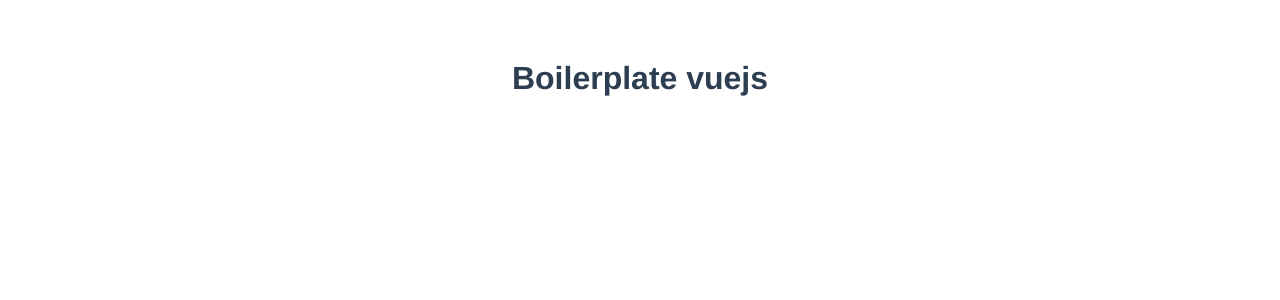
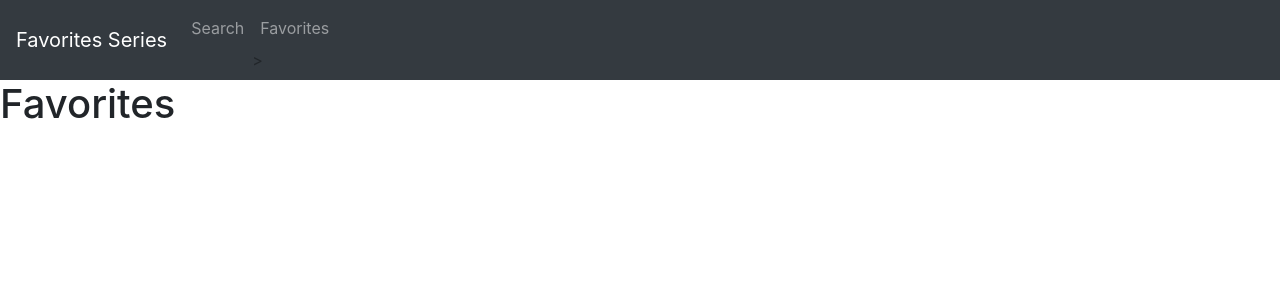
Before and after one commit to Mkadri66/favorites_series, a Vue app: page /favorites in a window 1280 px wide. Shown: the top 300 px of the page. Built offline with nearby package versions, Linux system fonts and the light colour scheme.

Commit message:
feat (components) create components & routing

```diff
--- a/public/index.html
+++ b/public/index.html
@@ -5,6 +5,9 @@
     <meta http-equiv="X-UA-Compatible" content="IE=edge">
     <meta name="viewport" content="width=device-width,initial-scale=1.0">
     <link rel="icon" href="<%= BASE_URL %>favicon.ico">
+    <link rel="stylesheet" href="https://stackpath.bootstrapcdn.com/bootstrap/4.3.1/css/bootstrap.min.css">
+    <link rel="stylesheet" href="https://use.fontawesome.com/releases/v5.8.1/css/all.css"
+      integrity="sha384-50oBUHEmvpQ+1lW4y57PTFmhCaXp0ML5d60M1M7uH2+nqUivzIebhndOJK28anvf" crossorigin="anonymous">
     <title>favorites_series</title>
   </head>
   <body>
--- a/src/App.vue
+++ b/src/App.vue
@@ -1,27 +1,40 @@
 <template>
   <div id="app">
-    <HelloWorld msg="Boilerplate vuejs"/>
+    <nav class="navbar navbar-expand-lg navbar-dark bg-dark">
+      <router-link class="navbar-brand" :to="{name: 'Home'}"> Favorites Series </router-link>
+      <button class="navbar-toggler" type="button" data-toggle="collapse" data-target="#navbarNav" aria-controls="navbarNav" aria-expanded="false" aria-label="Toggle navigation">
+        <span class="navbar-toggler-icon"></span>
+      </button>
+      <div class="collapse navbar-collapse" id="navbarNav">
+        <ul class="navbar-nav">
+          <li class="nav-item">
+            <router-link class="nav-link" :to="{name: 'Search'}">Search</router-link>
+          </li>
+          <li class="nav-item">
+            <router-link class="nav-link" :to="{name: 'Favorites'}">Favorites</router-link>>
+          </li>
+        </ul>
+      </div>
+    </nav>
+    <router-view></router-view>
   </div>
 </template>
 
 <script>
-import HelloWorld from './components/HelloWorld.vue'
+import Home from './components/Home'
+import Search from './components/SearchSeries'
+import Favorites from './components/Favorites'
 
 export default {
   name: 'app',
   components: {
-    HelloWorld
+    Home,
+    Search,
+    Favorites
   }
 }
 </script>
 
 <style>
-#app {
-  font-family: 'Avenir', Helvetica, Arial, sans-serif;
-  -webkit-font-smoothing: antialiased;
-  -moz-osx-font-smoothing: grayscale;
-  text-align: center;
-  color: #2c3e50;
-  margin-top: 60px;
-}
+
 </style>
--- /dev/null
+++ b/src/components/Favorites.vue
@@ -0,0 +1,15 @@
+<template>
+    <div>
+        <h1> Favorites </h1>
+    </div>
+</template>
+
+<script>
+export default {
+
+}
+</script>
+
+<style>
+
+</style>
--- a/src/components/HelloWorld.vue
+++ /dev/null
@@ -1,32 +0,0 @@
-<template>
-  <div class="hello">
-    <h1>{{ msg }}</h1>
-  </div>
-</template>
-
-<script>
-export default {
-  name: 'HelloWorld',
-  props: {
-    msg: String
-  }
-}
-</script>
-
-<!-- Add "scoped" attribute to limit CSS to this component only -->
-<style scoped>
-h3 {
-  margin: 40px 0 0;
-}
-ul {
-  list-style-type: none;
-  padding: 0;
-}
-li {
-  display: inline-block;
-  margin: 0 10px;
-}
-a {
-  color: #42b983;
-}
-</style>
--- /dev/null
+++ b/src/components/Home.vue
@@ -0,0 +1,15 @@
+<template>
+    <div>
+        <h1> Home </h1>
+    </div>
+</template>
+
+<script>
+export default {
+
+}
+</script>
+
+<style>
+
+</style>
--- /dev/null
+++ b/src/components/SearchSeries.vue
@@ -0,0 +1,15 @@
+<template>
+    <div>
+        <h1> Search </h1>
+    </div>
+</template>
+
+<script>
+export default {
+
+}
+</script>
+
+<style>
+
+</style>
--- a/src/main.js
+++ b/src/main.js
@@ -1,11 +1,40 @@
 import Vue from 'vue'
 import App from './App.vue'
 import VueRouter from 'vue-router'
+import SeriesStore from './store/SeriesStore.js'
+
+// Components
+import Home from './components/Home.vue'
+import SearchSeries from './components/SearchSeries.vue'
+import Favorites from './components/Favorites.vue'
+
 
 Vue.use(VueRouter)
 
 Vue.config.productionTip = false
 
+const router = new VueRouter({
+   mode: 'history',
+     routes: [{
+         path: '/',
+         component: Home
+       },
+       {
+         path: '/search',
+         name: 'Search',
+         component: SearchSeries
+       },
+       {
+        path: '/favorites',
+        name: 'Favorites',
+        component: Favorites
+       }
+     ]
+
+})
+
 new Vue({
+  SeriesStore,
+  router,
   render: h => h(App),
 }).$mount('#app')
--- /dev/null
+++ b/src/store/SeriesStore.js
@@ -0,0 +1,53 @@
+import Vue from 'vue'
+import Vuex from 'vuex'
+import axios from 'axios'
+
+Vue.use(Vuex)
+
+const state = {
+    data: []
+}
+
+const mutations = {
+    RECEIVE_SERIES(state, {
+        characters
+    }) {
+        state.data = characters
+    }
+}
+
+const actions = {
+    async FETCH_SERIES({
+        commit
+    }, name) {
+        const url = `https://api.themoviedb.org/3/search/movie?api_key=2169c952136a120dbcdac708fe0ac195&language=fr&&query=${name}`
+        const {
+            data
+        } = await axios.get(url)
+        commit('RECEIVE_SERIES', {
+            series: data.results
+        })
+    }
+}
+
+const getters = {
+    series: state => {
+        return state.data.map(data => {
+            return {
+                name: data.name,
+                url: data.urls[1] ? data.urls[1].url : data.urls[0].url,
+                image: `${data.thumbnail.path}.${data.thumbnail.extension}`,
+                description: data.description === '' ? 'No description listed for this character.' : data.description
+            }
+        })
+    }
+}
+
+const store = new Vuex.Store({
+    state,
+    mutations,
+    actions,
+    getters
+})
+
+export default store
```
